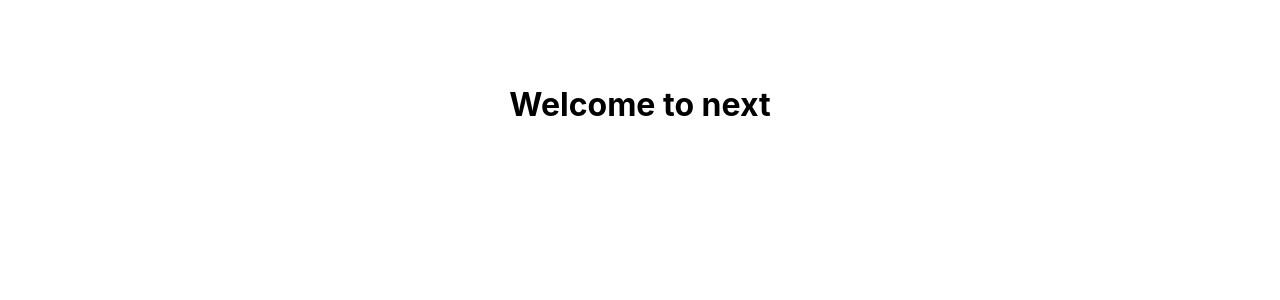
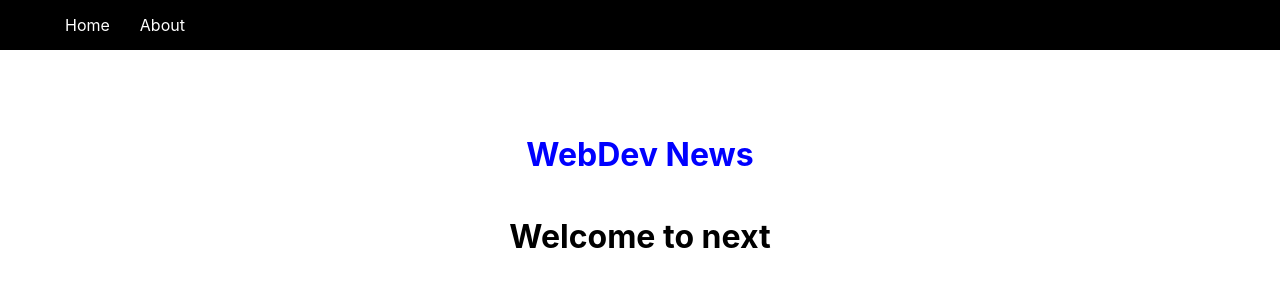
Before and after one commit to kimberlyrora/Nextjs, a Next.js app: page / in a window 1280 px wide. Shown: the top 300 px of the page. Built offline with nearby package versions, Linux system fonts and the light colour scheme.

Commit message:
[add]: styled jsx and nav and header components

```diff
--- /dev/null
+++ b/components/Header.js
@@ -0,0 +1,26 @@
+import React from 'react'
+import headerStyles from '../styles/Header.module.css';
+
+const Header = () => {
+	const x = 2;
+	return (
+		<div>
+			<h1 className='title'>
+				<span>WebDev</span> News
+			</h1>
+			<style jsx>
+				{`
+					.title {
+						color: ${x > 3 ? 'red' : 'blue'};
+					}
+				`}
+			</style>
+			{/*<h1 className={headerStyles.title}>
+				<span>WebDev</span> News
+			</h1>
+			<p className={headerStyles.description}>Keep up to date with the latest web dev news</p>*/}
+		</div>
+	)
+}
+
+export default Header;
--- a/components/Layout.js
+++ b/components/Layout.js
@@ -2,15 +2,20 @@
 // convention: lowercase for pages and uppercase for components.
 
 import React from 'react';
+import Nav from '../components/Nav';
+import Header from '../components/Header';
 import styles from '../styles/Layout.module.css';
-
 const Layout = ({children}) => {
 	return (
-		<div className={styles.container}>
-			<main className={styles.main}>
-				{children}
-			</main>
-		</div>
+		<>
+			<Nav />
+			<div className={styles.container}>
+				<main className={styles.main}>
+					<Header />
+					{children}
+				</main>
+			</div>
+		</>
 	)
 }
 
--- /dev/null
+++ b/components/Nav.js
@@ -0,0 +1,25 @@
+import React from 'react'
+import Link from 'next/link';
+import navStyles from '../styles/Nav.module.css';
+
+const Nav = () => {
+	return (
+		<nav className={navStyles.nav}>
+			<ul>
+				<li>
+					<Link href='/'>
+						Home
+					</Link>
+				</li>
+				<li>
+					<Link href='/about'>
+						About
+					</Link>
+				</li>
+			</ul>
+
+		</nav>
+	)
+}
+
+export default Nav
--- /dev/null
+++ b/styles/Header.module.css
@@ -0,0 +1,27 @@
+.title a {
+	color: #0070f3;
+	text-decoration: none;
+  }
+
+  .title a:hover,
+  .title a:focus,
+  .title a:active {
+	text-decoration: underline;
+  }
+
+  .title {
+	margin: 0;
+	line-height: 1.15;
+	font-size: 4rem;
+  }
+
+  .title,
+  .description {
+	text-align: center;
+  }
+
+  .description {
+	margin: 4rem 0;
+	line-height: 1.5;
+	font-size: 1.5rem;
+  }
--- a/styles/Layout.module.css
+++ b/styles/Layout.module.css
@@ -10,22 +10,6 @@
   flex-direction: column;
   justify-content: flex-start;
   align-items: center;
-}
-
-.footer {
-  display: flex;
-  flex: 1;
-  padding: 2rem 0;
-  border-top: 1px solid #eaeaea;
-  justify-content: center;
-  align-items: center;
-}
-
-.footer a {
-  display: flex;
-  justify-content: center;
-  align-items: center;
-  flex-grow: 1;
 }
 
 .title a {
--- /dev/null
+++ b/styles/Nav.module.css
@@ -0,0 +1,20 @@
+.nav {
+	height: 50px;
+	padding: 10px;
+	background: #000;
+	color: #fff;
+	display: flex;
+	align-items: center;
+	justify-content: flex-start;
+  }
+
+  .nav ul {
+	display: flex;
+	justify-content: center;
+	align-items: center;
+	list-style: none;
+  }
+
+  .nav ul li a {
+	margin: 5px 15px;
+  }
```
